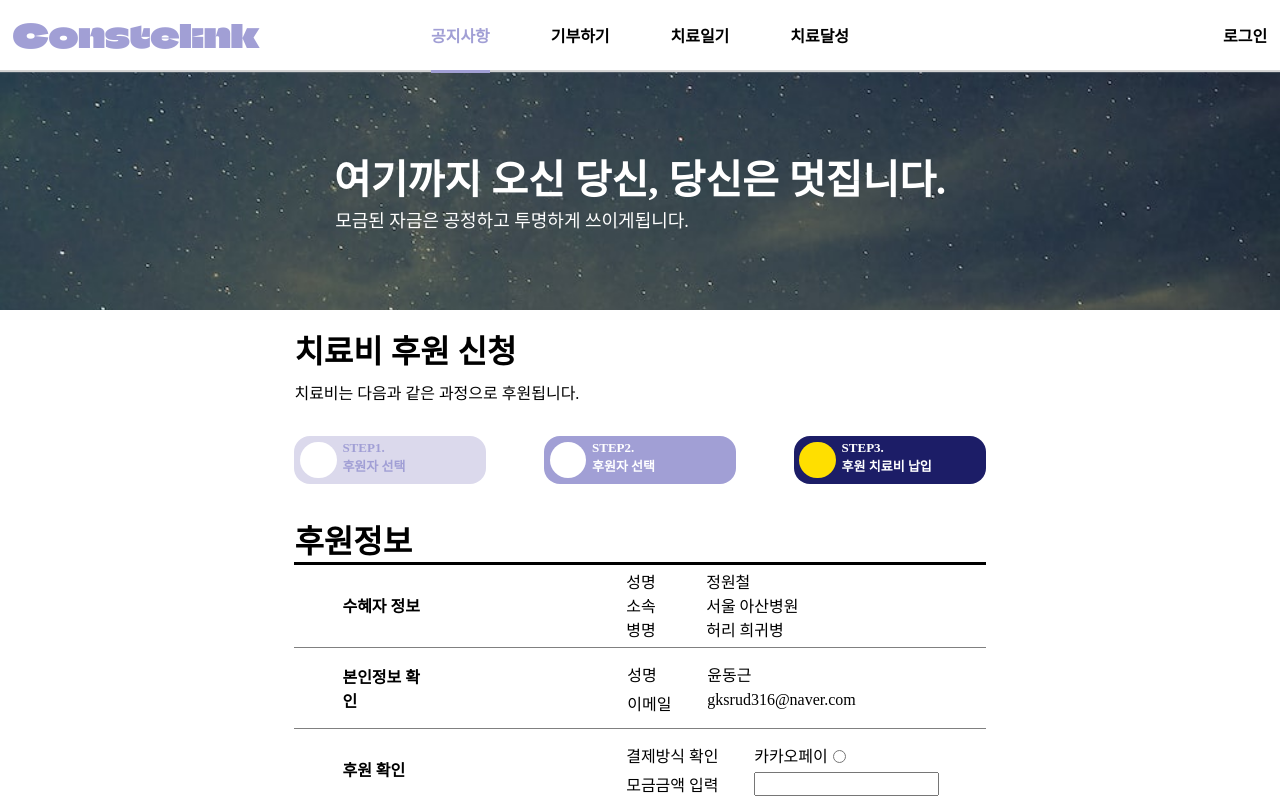
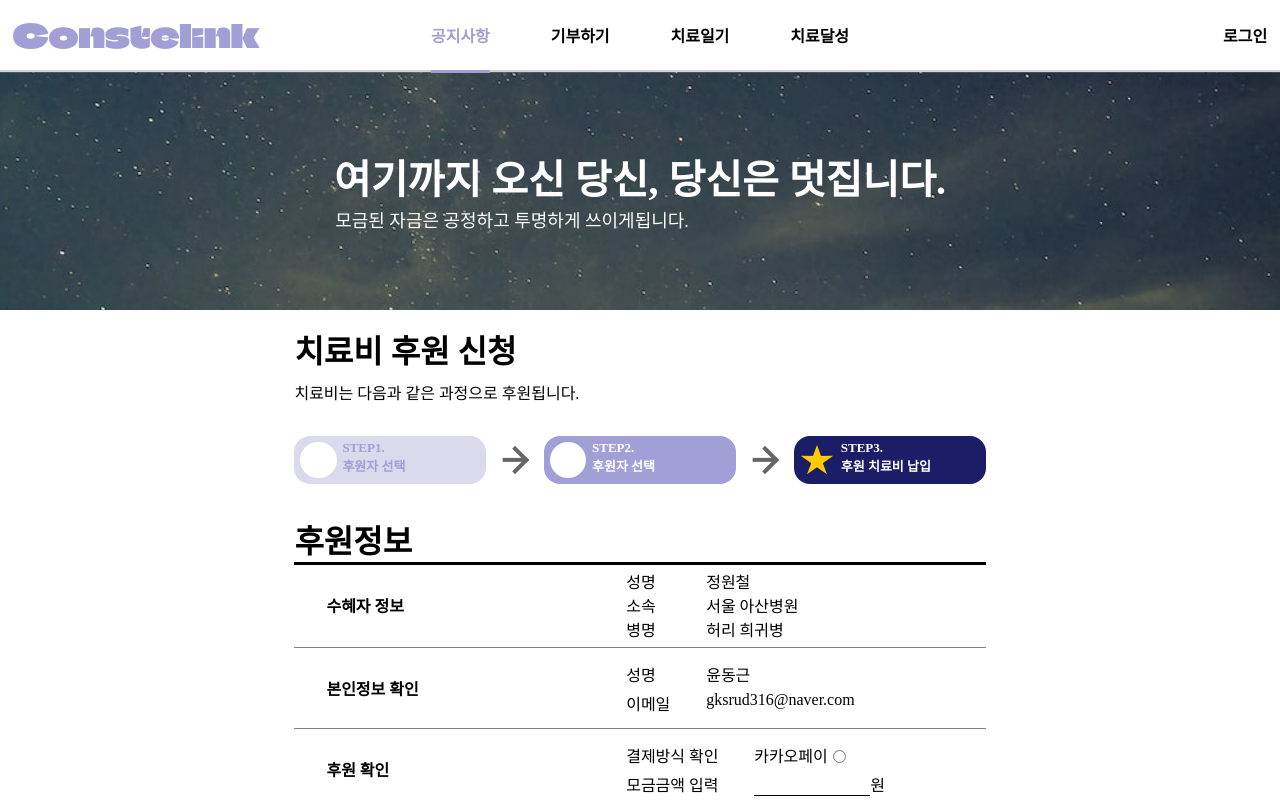
Before and after one commit to cxzlkjhgfdsa/constelink, a React (Create React App) app in the folder Frontend/: page /fundpayment in a window 1280 px wide. Shown: the top 800 px of the page. Built offline with nearby package versions, Linux system fonts and the light colour scheme; a web font is replaced by a local one.

Commit message:
:lipstick: [FE] 별찍기 완료

```diff
--- a/Frontend/src/pages/FundDetail.module.css
+++ b/Frontend/src/pages/FundDetail.module.css
@@ -346,13 +346,64 @@
   right: 7rem;
 }
 
-.star{
+/* .star{
   margin: 0.5rem;
   height: 1rem;
   width: 1rem;
   background-color: yellow;
   position: relative;
   right: 8rem;
+} */
+.star{
+  right: 7.5rem;
+  position: relative;
+  display: inline-block;
+  width: 0;
+  height: 0;
+  margin-top: 0.25rem;
+  margin-left: 1.2em;
+  margin-right: .9em;
+  margin-bottom: 1rem;
+  border-right:  .3em solid transparent;
+  border-bottom: .7em  solid #FC0;
+  border-left:   .3em solid transparent;
+  /* Controlls the size of the stars. */
+  font-size: 0.5rem;
+}
+.star::before{
+  content: '';
+
+  display: block;
+  width: 0;
+  height: 0;
+
+  position: absolute;
+  top: .6em;
+  left: -1em;
+
+  border-right:  1em solid transparent;
+  border-bottom: .7em  solid #FC0;
+  border-left:   1em solid transparent;
+
+  transform: rotate(-35deg);
+}
+.star::after{
+  content: '';
+
+  display: block;
+  width: 0;
+  height: 0;
+
+  position: absolute;
+  top: .6em;
+  left: -1em;
+
+  border-right:  1em solid transparent;
+  border-bottom: .7em  solid #FC0;
+  border-left:   1em solid transparent;
+
+  transform: rotate(-35deg);
+  transform: rotate(35deg);
 }
 
 .fundDetailBar {
--- a/Frontend/src/pages/FundPayment.module.css
+++ b/Frontend/src/pages/FundPayment.module.css
@@ -106,12 +106,62 @@
   margin-left: 0.35rem;
 }
 
-.voidStar{
+/* .voidStar{
   background-color: #FFDF00;
   height: 2.3rem;
   width: 2.3rem;
   border-radius: 50%;
   margin-left: 0.35rem;
+} */
+
+.voidStar{
+  position: relative;
+  display: inline-block;
+  width: 0;
+  height: 0;
+  margin-left: 1.2em;
+  margin-right: .9em;
+  margin-bottom: 1.2em;
+  border-right:  .3em solid transparent;
+  border-bottom: .7em  solid #FC0;
+  border-left:   .3em solid transparent;
+  /* Controlls the size of the stars. */
+  font-size: 1rem;
+}
+.voidStar::before{
+  content: '';
+
+  display: block;
+  width: 0;
+  height: 0;
+
+  position: absolute;
+  top: .6em;
+  left: -1em;
+
+  border-right:  1em solid transparent;
+  border-bottom: .7em  solid #FC0;
+  border-left:   1em solid transparent;
+
+  transform: rotate(-35deg);
+}
+.voidStar::after{
+  content: '';
+
+  display: block;
+  width: 0;
+  height: 0;
+
+  position: absolute;
+  top: .6em;
+  left: -1em;
+
+  border-right:  1em solid transparent;
+  border-bottom: .7em  solid #FC0;
+  border-left:   1em solid transparent;
+
+  transform: rotate(-35deg);
+  transform: rotate(35deg);
 }
 
 .stepDetail{
@@ -168,6 +218,36 @@
   align-items: center;
 }
 
+.arrowDiv{
+  position: relative;
+  display: inline-block;
+  vertical-align: middle;
+  color: #666;
+  box-sizing: border-box;
+  width: 1.25rem;
+  height: 1.25rem;
+  border-width: 0.25rem 0.25rem 0 0;
+  border-style: solid;
+  margin: 0.625rem;
+  transform: rotate(45deg);
+}
+.arrowDiv::before{
+  content: "";
+  box-sizing: border-box;
+  right: 0;
+  top: -0.188rem;
+  position: absolute;
+  height: 0.25rem;
+  box-shadow: inset 0 0 0 2rem;
+  transform: rotate(-45deg);
+  width: 1.438rem;
+  transform-origin: right top;
+}
+.arrowDiv::after{
+  content: "";
+  box-sizing: border-box;
+}
+
 .articleInfo{
   display: flex;
   flex-direction: column;
@@ -198,7 +278,7 @@
 .infoTitle{
   font-family: "Hahmlet";
   font-weight: bold;
-  margin-left: 3rem;
+  margin-left: 2rem;
 }
 
 .infoDetail{
@@ -234,6 +314,11 @@
 
 .itemInput{
   margin-left: 2rem;
+  background-color: transparent;
+  border: none;
+  border-bottom: 1px solid black;
+  outline: none;
+  width: 7rem;
 }
 
 .itemPadding{
@@ -285,6 +370,7 @@
   align-items: center;
   justify-content: center;
   padding-bottom: 0.3rem;
+  cursor: pointer;
 }
 
 .fundingKakao{
--- a/Frontend/src/pages/FundPayment.tsx
+++ b/Frontend/src/pages/FundPayment.tsx
@@ -21,6 +21,7 @@ const FundPayment: React.FC = () => {
                 <div className={styles.stepOneTodo}>후원자 선택</div>
               </div>
             </div>
+            <div className={styles.arrowDiv} />
             <div className={styles.articleStepTwo}>
               <div className={styles.voidCircle}></div>
               <div className={styles.stepDetail}>
@@ -28,6 +29,7 @@ const FundPayment: React.FC = () => {
                 <div className={styles.stepTodo}>후원자 선택</div>
               </div>
             </div>
+            <div className={styles.arrowDiv} />
             <div className={styles.articleStepThree}>
               <div className={styles.voidStar}></div>
               <div className={styles.stepDetail}>
@@ -82,6 +84,7 @@ const FundPayment: React.FC = () => {
               <div className={styles.detailItem}>
                 <div className={styles.itemLongKey}>모금금액 입력</div>
                 <input className={styles.itemInput} />
+                <div>원</div>
               </div>
             </div>
           </div>
```
